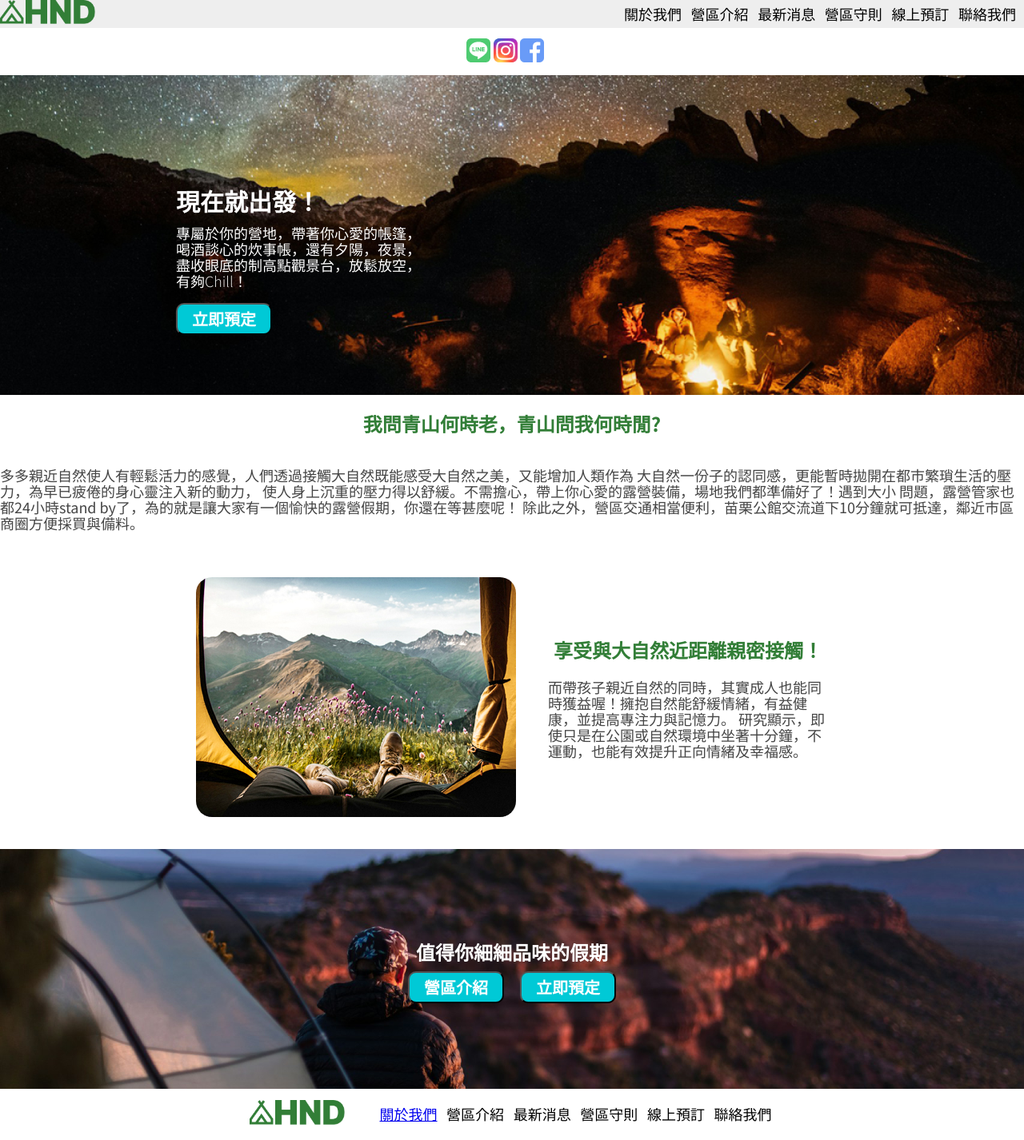
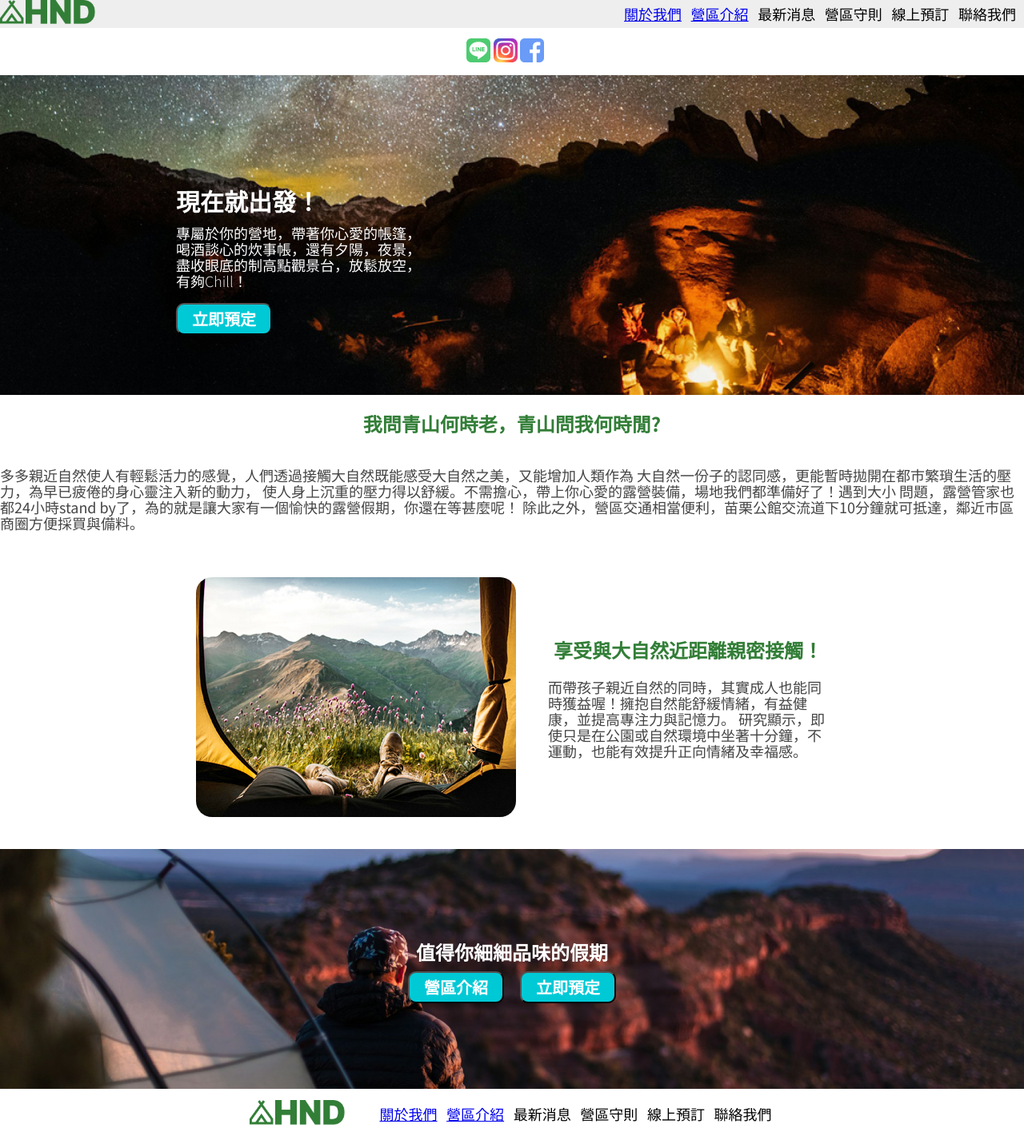
Before and after one commit to jamez168/project_tid201_12_01, a plain HTML site: page camp_introduction.html in a window 1280 px wide. Shown: the whole page at 80% size. Drawn offline with Linux system fonts and the light colour scheme.

Commit message:
git init

```diff
--- a/camp_introduction.html
+++ b/camp_introduction.html
@@ -19,8 +19,8 @@
         </div>
         <div class="menu">
             <ul>
-                <li class="item">關於我們</li>
-                <li class="item">營區介紹</li>
+                <li class="item"><a href="index.html">關於我們</a></li>
+                <li class="item"><a href="camp_introduction.html">營區介紹</a></li>
                 <li class="item">最新消息</li>
                 <li class="item">營區守則</li>
                 <li class="item">線上預訂</li>
@@ -90,7 +90,7 @@
       <div class="footer_menu">
         <ul>
             <li class="item"><a href="index.html">關於我們</a></li>
-            <li class="item">營區介紹</li>
+            <li class="item"><a href="camp_introduction.html">營區介紹</a></li>
             <li class="item">最新消息</li>
             <li class="item">營區守則</li>
             <li class="item">線上預訂</li>
```
Also changed, not shown: index.html (+3 -3 lines).
